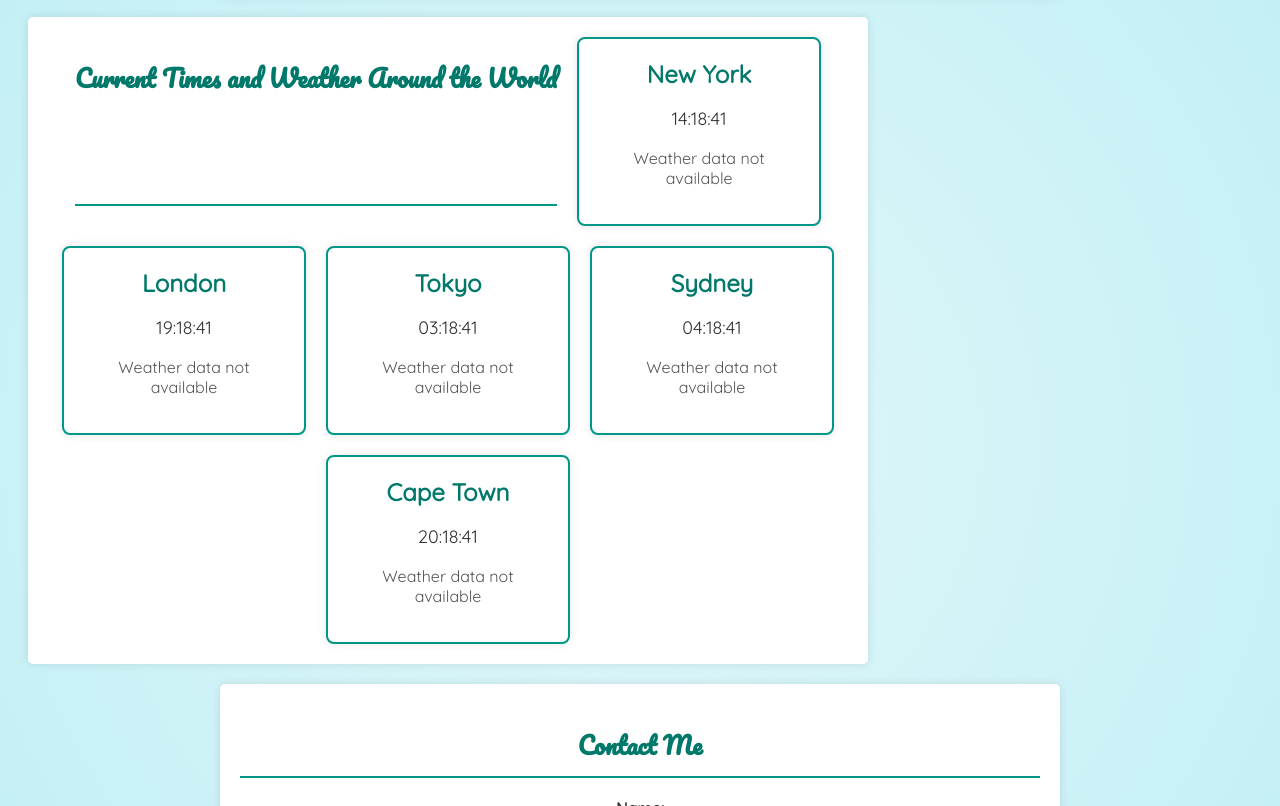
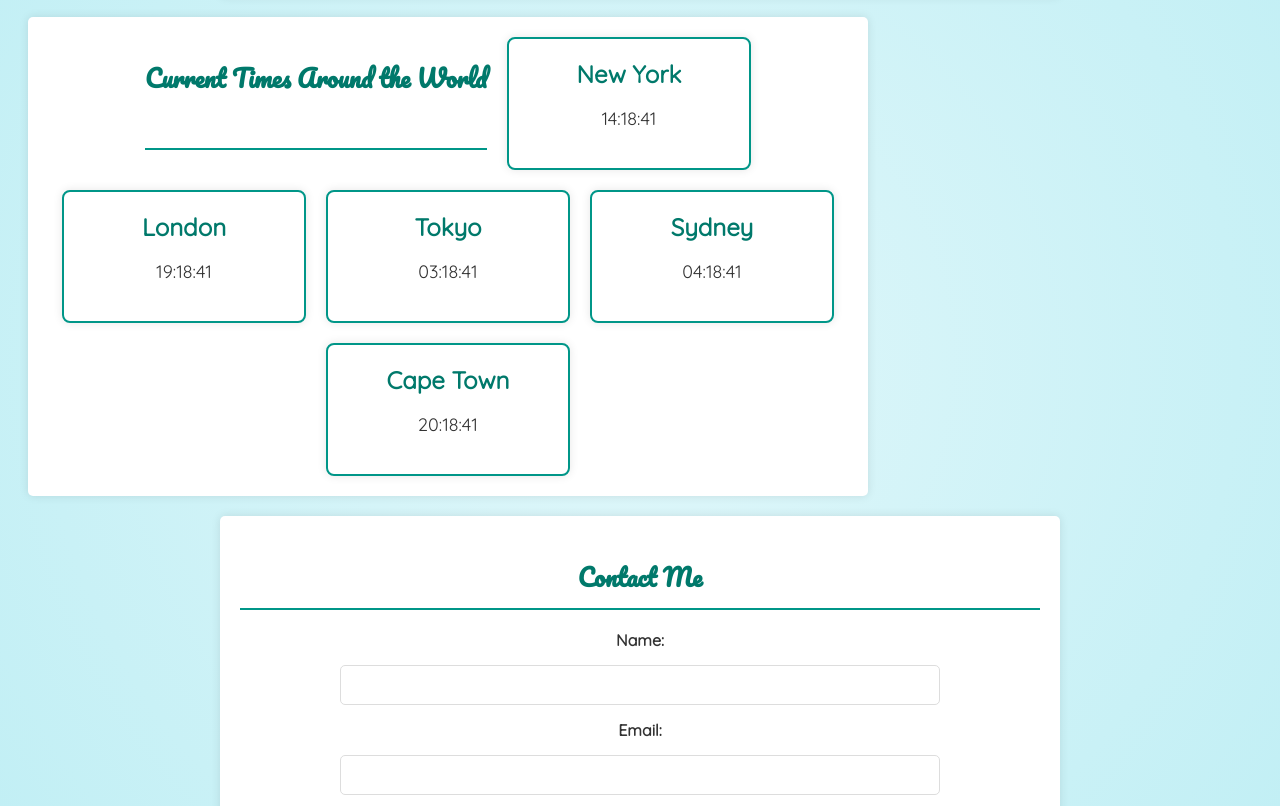
Before and after one commit to BoltUp27/BoltUp27.github.io, a plain HTML site: page index.html in a window 1280 px wide. Shown: the part 646-1452 px from the top of the page. Drawn offline with Linux system fonts and the light colour scheme; no server answers.

Commit message:
Update 7.2

```diff
--- a/index.html
+++ b/index.html
@@ -35,35 +35,29 @@
     </ul>
   </section>
 
-  <!-- New World Clocks and Weather Section -->
+  <!-- World Clocks Section -->
   <section id="world-clocks">
-    <h2>Current Times and Weather Around the World</h2>
+    <h2>Current Times Around the World</h2>
     <div class="clock" id="new-york">
       <h3>New York</h3>
       <p class="time"></p>
-      <p class="weather"></p>
     </div>
     <div class="clock" id="london">
       <h3>London</h3>
       <p class="time"></p>
-      <p class="weather"></p>
     </div>
     <div class="clock" id="tokyo">
       <h3>Tokyo</h3>
       <p class="time"></p>
-      <p class="weather"></p>
     </div>
     <div class="clock" id="sydney">
       <h3>Sydney</h3>
       <p class="time"></p>
-      <p class="weather"></p>
     </div>
     <div class="clock" id="cape-town">
       <h3>Cape Town</h3>
       <p class="time"></p>
-      <p class="weather"></p>
     </div>
-    <!-- Add more clocks as needed -->
   </section>
 
   <section id="contact">
--- a/script.js
+++ b/script.js
@@ -1,5 +1,5 @@
-// Function to update the time and weather
-async function updateClocksAndWeather() {
+// Function to update the time
+function updateClocks() {
   const clocks = {
     'new-york': 'America/New_York',
     'london': 'Europe/London',
@@ -7,17 +7,6 @@ async function updateClocksAndWeather() {
     'sydney': 'Australia/Sydney',
     'cape-town': 'Africa/Johannesburg'
     // Add more time zones as needed
-  };
-
-  // Replace with your OpenWeatherMap API key
-  const apiKey = 'YOUR_OPENWEATHERMAP_API_KEY';
-  const weatherUrls = {
-    'new-york': `https://api.openweathermap.org/data/2.5/weather?q=New%20York,US&appid=${apiKey}&units=metric`,
-    'london': `https://api.openweathermap.org/data/2.5/weather?q=London,GB&appid=${apiKey}&units=metric`,
-    'tokyo': `https://api.openweathermap.org/data/2.5/weather?q=Tokyo,JP&appid=${apiKey}&units=metric`,
-    'sydney': `https://api.openweathermap.org/data/2.5/weather?q=Sydney,AU&appid=${apiKey}&units=metric`,
-    'cape-town': `https://api.openweathermap.org/data/2.5/weather?q=Cape%20Town,ZA&appid=${apiKey}&units=metric`
-    // Add more weather URLs as needed
   };
 
   for (const [id, timeZone] of Object.entries(clocks)) {
@@ -30,29 +19,11 @@ async function updateClocksAndWeather() {
     };
     const time = new Date().toLocaleTimeString('en-US', timeOptions);
     document.querySelector(`#${id} .time`).textContent = time;
-
-    // Fetch weather data
-    try {
-      const response = await fetch(weatherUrls[id]);
-      if (!response.ok) {
-        throw new Error(`HTTP error! status: ${response.status}`);
-      }
-      const data = await response.json();
-
-      // Log the raw weather data
-      console.log(`Weather data for ${id}:`, data);
-
-      const weather = `${data.weather[0].description}, ${Math.round(data.main.temp)}°C`;
-      document.querySelector(`#${id} .weather`).textContent = weather;
-    } catch (error) {
-      console.error(`Error fetching weather data for ${id}:`, error);
-      document.querySelector(`#${id} .weather`).textContent = 'Weather data not available';
-    }
   }
 }
 
-// Update clocks and weather every second
-setInterval(updateClocksAndWeather, 1000);
+// Update clocks every second
+setInterval(updateClocks, 1000);
 
 // Initial update
-updateClocksAndWeather();
+updateClocks();
--- a/styles.css
+++ b/styles.css
@@ -103,9 +103,9 @@ video {
 /* World Clock Section */
 #world-clocks {
   display: flex;
+  justify-content: center;
   flex-wrap: wrap;
   gap: 20px;
-  justify-content: center;
   margin: 20px 0;
 }
 
@@ -130,11 +130,6 @@ video {
   color: #333;
 }
 
-.clock .weather {
-  font-size: 16px;
-  color: #555;
-}
-
 /* Expanded Contact Form */
 form {
   display: flex;
@@ -155,6 +150,14 @@ input, select, textarea {
   font-size: 16px;
 }
 
+input[type="tel"] {
+  /* Specific styling for phone number input */
+}
+
+select {
+  /* Optional: Adjust width for select element */
+}
+
 button {
   background-color: #009688;
   color: #fff;
```
